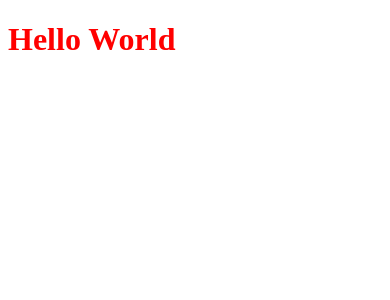
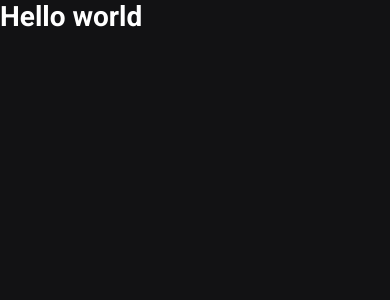
Before and after one commit to luisspassos/ignews, a Next.js app: page / in a window 390 px wide. Shown: the top 300 px of the page. Built offline with nearby package versions, Linux system fonts and the light colour scheme.

Commit message:
add global.scss and dynamic titles

```diff
--- a/package.json
+++ b/package.json
@@ -10,7 +10,8 @@
   "dependencies": {
     "next": "12.0.10",
     "react": "17.0.2",
-    "react-dom": "17.0.2"
+    "react-dom": "17.0.2",
+    "sass": "^1.49.7"
   },
   "devDependencies": {
     "@types/node": "^17.0.17",
--- a/src/pages/_app.tsx
+++ b/src/pages/_app.tsx
@@ -1,4 +1,6 @@
 import { AppProps } from 'next/app'
+
+import '../styles/global.scss'
 
 function MyApp({ Component, pageProps }: AppProps) {
   return <Component {...pageProps} />
--- /dev/null
+++ b/src/pages/_document.tsx
@@ -0,0 +1,19 @@
+import Document, { Html, Head, Main, NextScript } from 'next/document'
+
+export default class MyDocument extends Document {
+  render() {
+    return (
+      <Html>
+        <Head>
+          <link rel="preconnect" href="https://fonts.googleapis.com" />
+          <link rel="preconnect" href="https://fonts.gstatic.com" crossOrigin="anonymous" />
+          <link href="https://fonts.googleapis.com/css2?family=Roboto:wght@400;700;900&display=swap" rel="stylesheet" />
+        </Head>
+        <body>
+          <Main />
+          <NextScript />
+        </body>
+      </Html>
+    )
+  }
+}
--- a/src/pages/index.tsx
+++ b/src/pages/index.tsx
@@ -1,8 +1,14 @@
 import Head from 'next/head'
-import '../styles/home.css'
 
 export default function Home() {
   return (
-    <h1>Hello World</h1>
+    <>
+      <Head>
+        <title>Início | ig.news</title>
+      </Head>
+      <h1>
+        Hello world
+      </h1>
+    </>
   )
 }
--- /dev/null
+++ b/src/styles/global.scss
@@ -0,0 +1,50 @@
+* {
+  margin: 0;
+  padding: 0;
+  box-sizing: border-box;
+}
+
+:root {
+  --white: #fff;
+
+  --gray-100: #e1e1e6;
+  --gray-300: #a8a8b3;
+  --gray-900: #121214;
+
+  --cyan-500: #61dafb;
+  --yellow-500: #eba417;
+}
+
+@media (max-width: 1080px) {
+  html {
+    font-size: 93.75%;
+  }
+}
+
+@media (max-width: 720px) {
+  html {
+    font-size: 87.5%;
+  }
+}
+
+body {
+  background: var(--gray-900);
+  color: var(--white);
+}
+
+body,
+select,
+input,
+textarea,
+button {
+  font: 400 1rem "Roboto", sans-serif;
+}
+
+button {
+  cursor: pointer;
+}
+
+a {
+  color: inherit;
+  text-decoration: none;
+}
--- a/src/styles/home.css
+++ /dev/null
@@ -1,3 +0,0 @@
-h1 {
-  color: red;
-}
```
Also changed, not shown: 1 other file (tests, documents, lock files or other folders).
